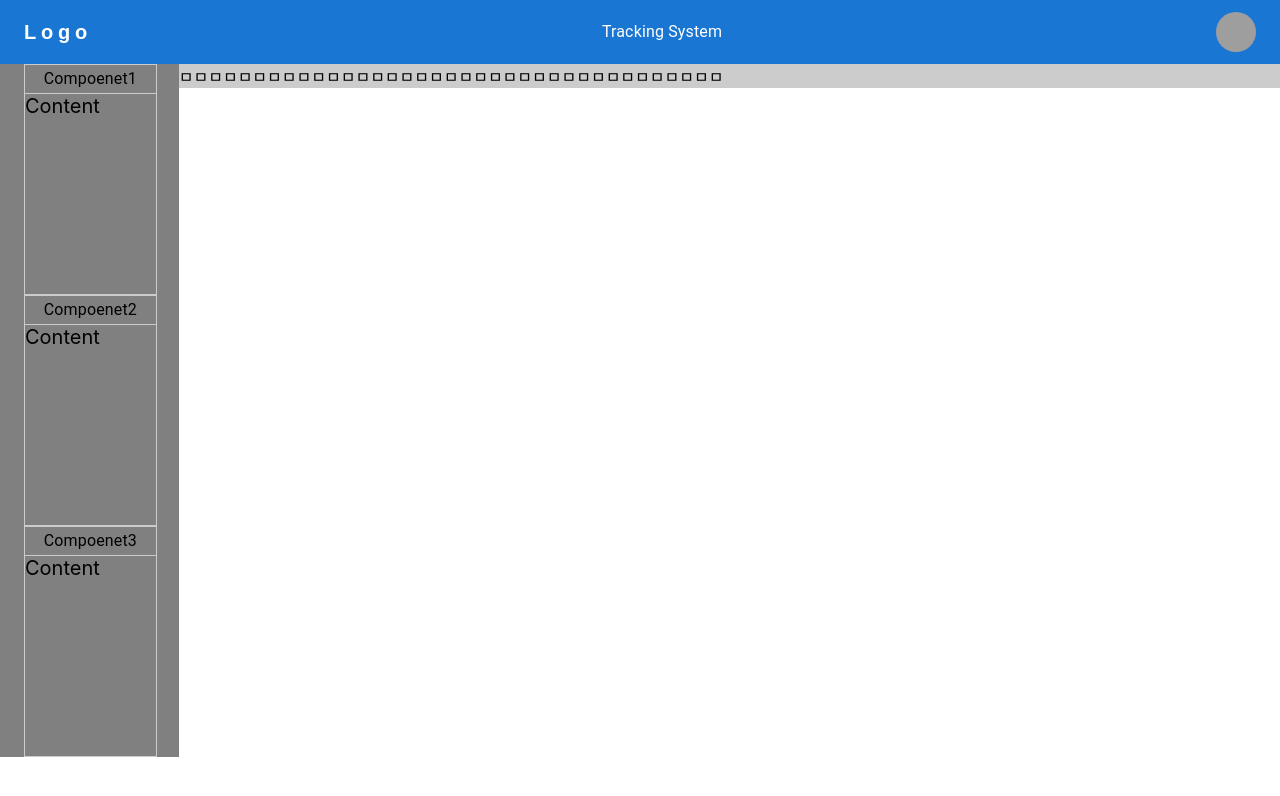
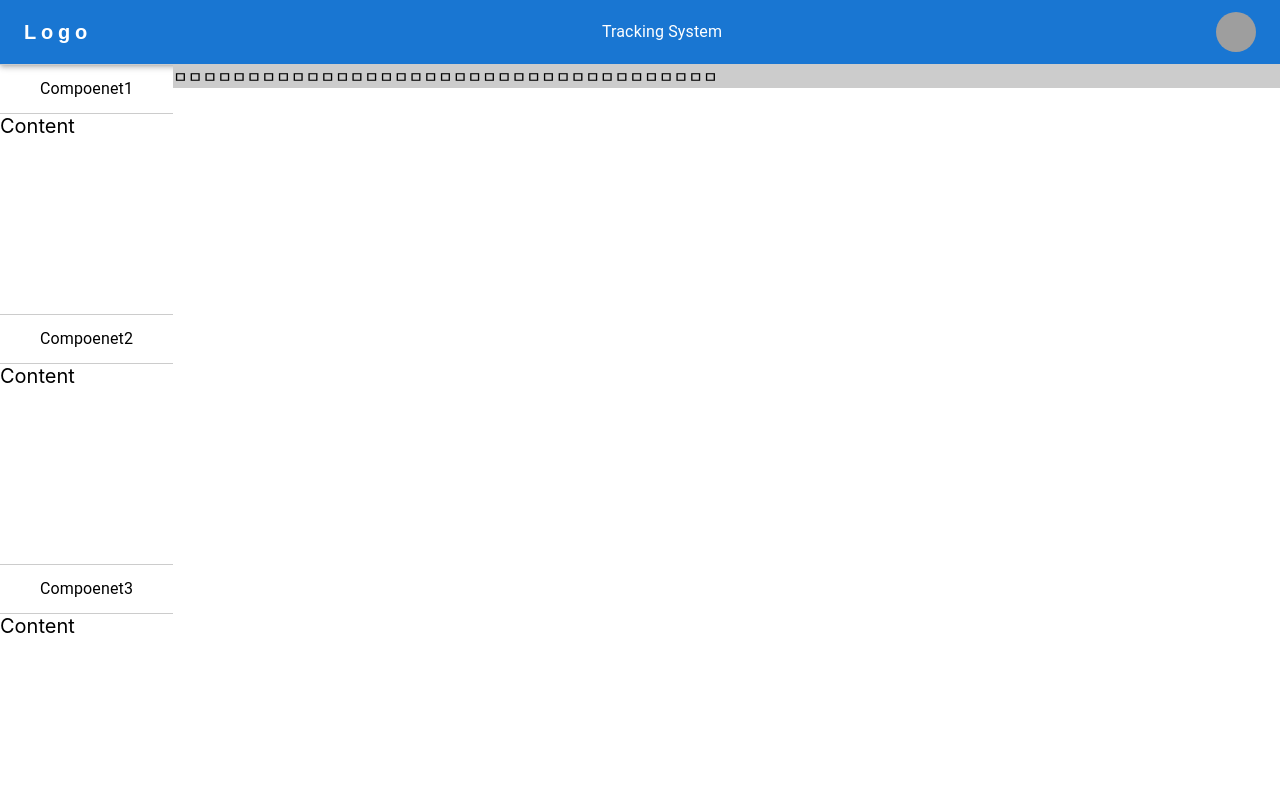
Before and after one commit to EsRun/TrackingGps, a React (Create React App) app: page / in a window 1280 px wide. Shown: the top 796 px of the page. Built offline with nearby package versions, Linux system fonts and the light colour scheme; grey boxes are pictures that could not be loaded.

Commit message:
fix : side css

```diff
--- a/src/layout/Side.tsx
+++ b/src/layout/Side.tsx
@@ -12,16 +12,20 @@ const SideComponent: React.FC<sideComponenetProps> = ({ title, link }) => {
     <Box
       sx={{
         width: "100%",
-        border: "1px solid #ccc",
         fontSize: 20,
         color: "inherit",
         textDecoration: "none",
       }}
     >
-      <Typography align="center" variant="subtitle1" sx={{borderBottom: "1px solid #ccc"}}>
+      <Typography
+        padding="10px 0"
+        align="center"
+        variant="subtitle1"
+        sx={{ borderTop: "1px solid #ccc", borderBottom: "1px solid #ccc" }}
+      >
         {title}
       </Typography>
-      <Box height={200} >Content</Box>
+      <Box height={200}>Content</Box>
     </Box>
   );
 };
@@ -30,11 +34,9 @@ const Side = () => {
   return (
     <>
       <Container
-        fixed={true}
+        disableGutters
         sx={{
-          margin: 0,
           width: "200px",
-          backgroundColor: "gray",
         }}
       >
         <SideComponent title="Compoenet1" link="/s" />
```
